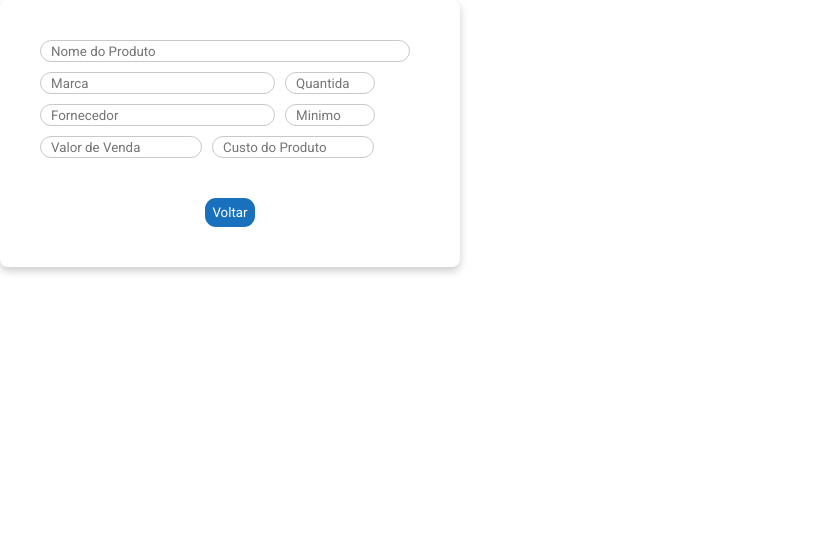
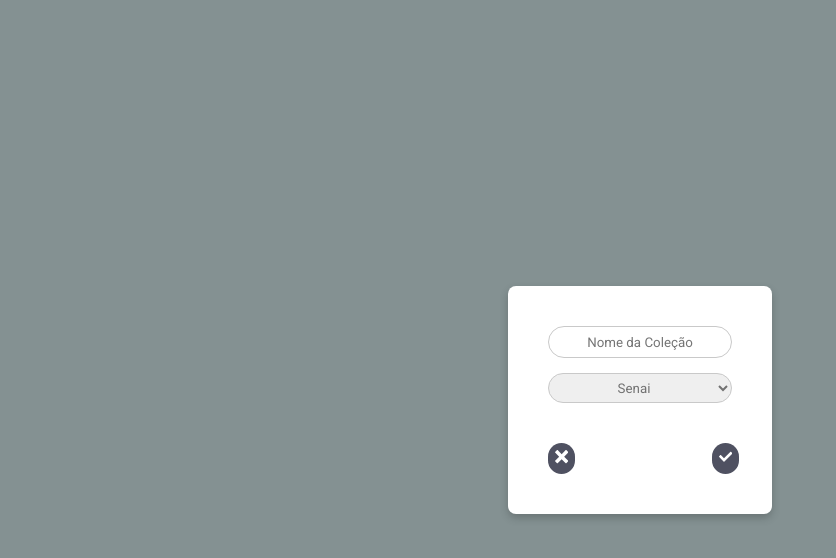
Before and after one commit to AndreVsc/CheckList, a React (Vite) app in the folder Sunf/: page /FormBlock in a window 1280 px wide. Shown: the top 558 px of the page, without its empty margins (0-836 px from the left). Built offline with nearby package versions, Linux system fonts and the light colour scheme.

Commit message:
0.0.1.4v

```diff
--- a/Sunf/src/components/button/Button.css
+++ b/Sunf/src/components/button/Button.css
@@ -9,8 +9,8 @@
 .bnt-b{
     border: 0;
     padding: 7px;
-    border-radius: 11px;
-    background-color: rgb(25, 113, 189);
+    border-radius: 40px;
+    background-color:  rgb(79, 81, 97);
     color: #fff;
 }
 
--- a/Sunf/src/components/forms/FormBlock.css
+++ b/Sunf/src/components/forms/FormBlock.css
@@ -1,15 +1,16 @@
 /* Estilos para o fundo escuro */
-.overlay {
-    display: flex;
+.overlayForm {
     position: fixed;
     top: 0;
     left: 0;
     width: 100%;
     height: 100%;
-    background-color: rgba(10, 37, 39, 0.729);
+    background-color: rgba(10, 37, 39, 0.5); /* Ajuste a opacidade conforme necessário */
+    display: flex;
     justify-content: center;
     align-items: center;
-    z-index: 1;
+    z-index: 1000;
+
 }
 
 /* Estilos para o formulário pop-up */
@@ -24,6 +25,7 @@
     z-index: 2;
     border-radius: 8px;
     box-shadow: 0 4px 8px rgba(0, 0, 0, 0.2);
+    z-index: 1001;
 }
 
 #inputBnt{
@@ -46,59 +48,40 @@
 
 #inputsCollection{
     display: flex;
-    flex-wrap: wrap;
+    flex-direction: column;
     max-width: 380px;
     max-height: 200px;
-    gap: 10px;
+    gap: 15px;
     overflow: visible;
+}
+
+#buttonsCollection{
+    display: flex;
+    align-self: baseline;
+    flex-direction: row;
+    gap:250%;
 }
 
 .inputChild{
     width: 100%;
     max-width:370px;
-    height: 15px;
+    height: 25px;
 }
 
-.inputChild-2{
-    width: 100%;
-    max-width:235px;
-    height: 15px;
-}
-
-.inputChild-3{
-    width: 100%;
-    max-width:90px;
-    height: 15px;
-}
-
-.inputChild-4{
-    width: 100%;
-    max-width:235px;
-    height: 15px;
-}
-
-.inputChild-5{
-    width: 100%;
-    max-width:90px;
-    height: 15px;
-}
-
-.inputChild-6{
-    width: 100%;
-    max-width:162px;
-    height: 15px;
-}
-
-.inputChild-7{
-    width: 100%;
-    max-width:162px;
-    height: 15px;
+.selectOption{
+    color: #727272;
+    text-align: center;
+    height: 30px;
+    outline: none;
+    border-radius: 21px;
+    border: 1px solid #c9c9c9;
 }
 
 .inputText{
     color: #727272;
+    text-align: center;
     border-radius: 21px;
-    padding: 10px;
+    padding: 15px;
     border: 1px solid #c9c9c9;
     outline: none;
 }
--- a/Sunf/src/components/forms/FormBlock.jsx
+++ b/Sunf/src/components/forms/FormBlock.jsx
@@ -1,29 +1,34 @@
+// FormBlock.js
+
 import React from 'react';
 import './FormBlock.css';
 import Button from '../button/Button';
+import { ImCross } from "react-icons/im";
+import { FaCheck } from "react-icons/fa";
 
-export default function FormBlock({reset}) {
+export default function FormBlock({ reset }) {
 
-  const backShow = () =>{
+    const backShow = () => {
         reset(false);
     }
 
     return (
-    <div className="overlayForm" >
+        <div className="overlayForm">
             <div className='containerForm'>
                 <form id='formCollection'>
                     <div id='inputsCollection'>
-            <input className='inputChild inputText' name='produto' type="text" placeholder='Nome do Produto' />
-            <input className='inputChild-2 inputText' name='marca' type="text" placeholder='Marca'/>
-            <input className='inputChild-3 inputText' name='quantidade' type="number" placeholder='Quantidade'/>
-            <input className='inputChild-4 inputText' name='fornecedor' type="text" placeholder='Fornecedor'/>
-            <input className='inputChild-5 inputText' name='minimo' type="number" placeholder='Minimo'/>
-            <input className='inputChild-6 inputText' name='venda' type="number" placeholder='Valor de Venda'/>
-            <input className='inputChild-7 inputText' name='custo' type="number" placeholder='Custo do Produto'/>
+                        <input className='inputChild inputText' name='nameCollection' type="text" placeholder='Nome da Coleção' />
+                        <select className='selectOption' name='selectCollection'>
+                            <option value='senai'>Senai</option>
+                            <option value='sesi'>Sesi</option>
+                        </select>
                     </div>
-          <Button func={() => backShow()} value={'Voltar'} classN='bnt-b'/>
+                    <div id='buttonsCollection'>
+                        <Button func={() => backShow()} value={<ImCross/>} classN='bnt-b' />
+                        <Button func={() => backShow()} value={<FaCheck/>} classN='bnt-b' />
+                    </div>
                 </form>
             </div>
         </div>
-  )
+    );
 }
--- a/Sunf/src/components/menu/MenuCheck.css
+++ b/Sunf/src/components/menu/MenuCheck.css
@@ -1,13 +1,19 @@
-.containerMenu{
+/* MenuCheck.css */
+
+.containerMenu {
     display: flex;
-    min-height: 200%;
+    height: 100%;
     padding: 10px;
-    margin:30px 30px;
+    margin: 30px 30px;
     align-items: center;
     justify-content: center;
-    background-color: pink;
+    text-align: center;
+    position: relative;
+    z-index: 1001; /* Certifique-se de que este z-index seja maior que o z-index do overlayForm */
 }
 
-.menuPrincipal{
-
+.menuPrincipal {
+    display: flex;
+    flex-direction: column;
+    gap: 50px;
 }
--- a/Sunf/src/components/menu/MenuCheck.jsx
+++ b/Sunf/src/components/menu/MenuCheck.jsx
@@ -1,6 +1,6 @@
 import React,{useEffect,useState} from 'react';
 import Button from '../button/Button';
-import {AiOutlineLeft} from 'react-icons/ai';
+import {FaPlus} from 'react-icons/fa';
 import './MenuCheck.css';
 import FormBlock from '../forms/FormBlock';
 
@@ -30,10 +30,10 @@ export default function MenuCheck() {
         <>
             <div className='containerMenu'>
                 <div className='menuPrincipal'>
-                    {collection==''?(<p className='textp'>Nenhum Produto</p>):(<p>Teste</p>)}
-                    <Button func={() => showAll()} value={<AiOutlineLeft fontSize={15} />} classN='bnt-b' />
+                    {collection==''?(<p className='textp'>Nenhum Coleção</p>):(<p>Teste</p>)}
+                    <Button func={() => showAll()} value={<FaPlus fontSize={15} />} classN='bnt-b' />
                 </div>
-                {show && <FormBlock reset={setShow}/>}
+                {show && <FormBlock reset={setShow} />}
             </div>
         </>
     );
--- a/Sunf/src/components/navbar/NavBar.css
+++ b/Sunf/src/components/navbar/NavBar.css
@@ -2,7 +2,8 @@
     display: flex;
     align-items: center;
     justify-content: space-between;
-    width: 100vw;
+    min-width: 100vw;
+    max-width: 100vw;
     height: 60px;
     background-color: rgb(79, 81, 97);
     border-radius: 0px 0px 7px 7px;
@@ -16,10 +17,10 @@
   }
 
   .Navbar-ul {
+    display: flex;
     list-style-type: none;
     margin: 0;
     padding: 0;
-    display: flex;
     gap: 30px;
   }
 
--- a/Sunf/src/index.css
+++ b/Sunf/src/index.css
@@ -9,8 +9,9 @@
 
 body{
     display: flex;
-    max-height: 100vw;
-    max-width: 100vh;
+    overflow-y: hidden;
+    max-height: 100vh;
+    max-width: 100vw;
     width: 100%;
     height: 100%;
 }
```
Lines whose indentation alone changed are shown as unchanged.
